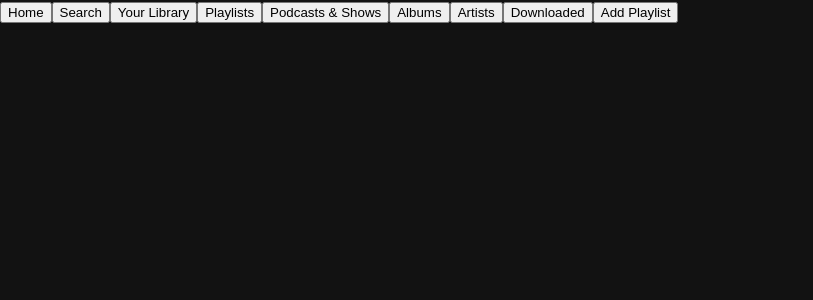
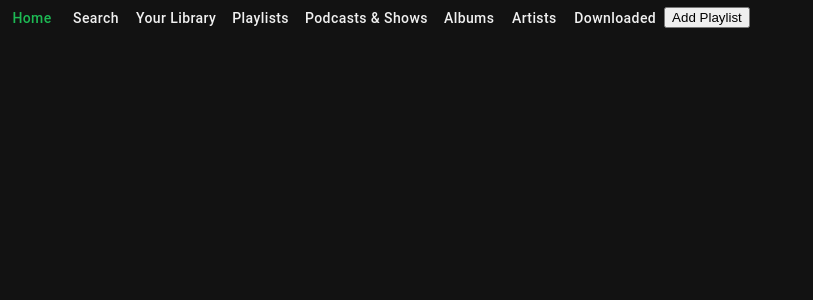
Before and after one commit to raymondshiner/spotify-clone, a React (Vite) app: page / in a window 1280 px wide. Shown: the top 300 px of the page, without its empty margins (0-813 px from the left). Built offline with nearby package versions, Linux system fonts and the light colour scheme.

Commit message:
refactor app theme

```diff
--- a/src/App.tsx
+++ b/src/App.tsx
@@ -1,18 +1,10 @@
 import { HomePage } from "./HomePage/HomePage";
-import { CssBaseline, ThemeProvider, createTheme } from "@mui/material";
-
-const darkTheme = createTheme({
-    palette: {
-        mode: "dark",
-    },
-});
-
+import { AppThemeProvider } from "./theme";
 function App() {
     return (
-        <ThemeProvider theme={darkTheme}>
-            <CssBaseline />
+        <AppThemeProvider>
             <HomePage />
-        </ThemeProvider>
+        </AppThemeProvider>
     );
 }
 
--- a/src/HomePage/HomePage.tsx
+++ b/src/HomePage/HomePage.tsx
@@ -1,16 +1,21 @@
+import { useTheme } from "@emotion/react";
 import { NewPlaylistButton } from "./NewPlaylistButton";
+import { Button } from "@mui/material";
 
 export const HomePage = () => {
+    const theme = useTheme();
+    console.log({ theme });
+
     return (
         <>
-            <button>Home</button>
-            <button>Search</button>
-            <button>Your Library</button>
-            <button>Playlists</button>
-            <button>Podcasts & Shows</button>
-            <button>Albums</button>
-            <button>Artists</button>
-            <button>Downloaded</button>
+            <Button color="secondary">Home</Button>
+            <Button>Search</Button>
+            <Button>Your Library</Button>
+            <Button>Playlists</Button>
+            <Button>Podcasts & Shows</Button>
+            <Button>Albums</Button>
+            <Button>Artists</Button>
+            <Button>Downloaded</Button>
             <NewPlaylistButton />
         </>
     );
--- /dev/null
+++ b/src/theme.tsx
@@ -0,0 +1,32 @@
+import { ThemeProvider } from "@emotion/react";
+import { PropsWithChildren } from "react";
+import { CssBaseline, createTheme } from "@mui/material";
+
+const theme = createTheme({
+    palette: {
+        primary: { main: "#f0f0f0" },
+        secondary: { main: "#1DB954" },
+        mode: "dark",
+    },
+    components: {
+        MuiButton: {
+            defaultProps: {
+                variant: "outlined",
+            },
+            styleOverrides: {
+                root: {
+                    textTransform: "capitalize",
+                },
+            },
+        },
+    },
+});
+
+export const AppThemeProvider = ({ children }: PropsWithChildren) => {
+    return (
+        <ThemeProvider theme={theme}>
+            <CssBaseline />
+            {children}
+        </ThemeProvider>
+    );
+};
```
